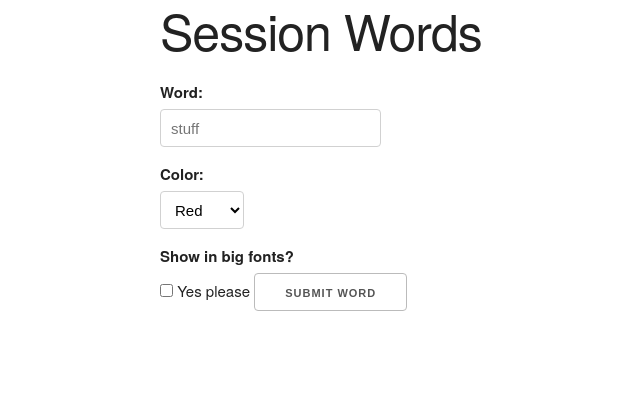
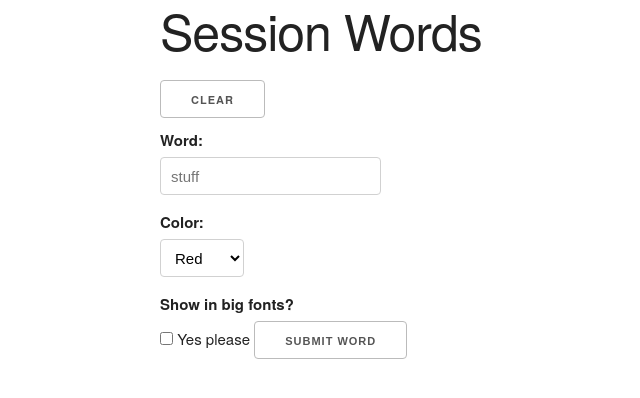
Before and after one commit to py1-september-2018/classwork, a Django app: page / in a window 1280 px wide. Shown: the top 398 px of the page, without its empty margins (0-640 px from the left). Run offline with Django 3.2, Linux system fonts and the light colour scheme.

Commit message:
finished clear method

```diff
--- a/django/session_words/apps/main/templates/main/index.html
+++ b/django/session_words/apps/main/templates/main/index.html
@@ -15,6 +15,7 @@
 <body>
   <div class="container">
     <h1>Session Words</h1>
+    <a href="/clear" class="button">Clear</a>
     <form action="/add_word/" method="post">
       {% csrf_token %}
       <label for="word">Word:</label>
--- a/django/session_words/apps/main/views.py
+++ b/django/session_words/apps/main/views.py
@@ -35,4 +35,5 @@ def show(req, id):
   return render(req, 'main/show.html', context)
 
 def clear(req):
-  pass
+  req.session.clear()
+  return redirect('/')
```
